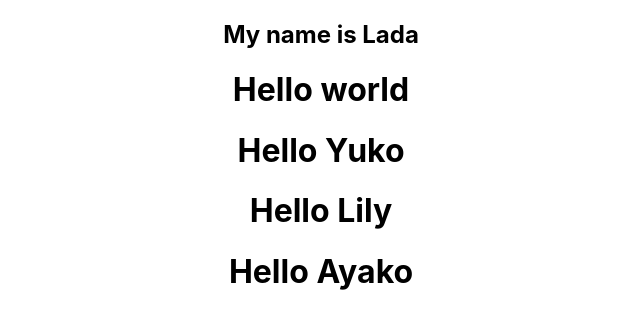
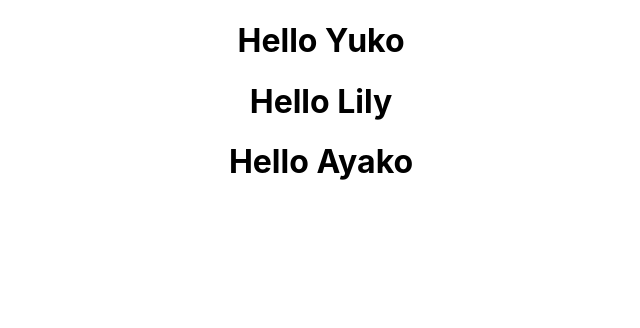
Before and after one commit to phoebehala/github-practice, a React (Create React App) app: page / in a window 1280 px wide. Shown: the top 328 px of the page, without its empty margins (319-959 px from the left). Built offline with nearby package versions, Linux system fonts and the light colour scheme.

Commit message:
delete greetings

```diff
--- a/src/App.js
+++ b/src/App.js
@@ -4,8 +4,6 @@ import "./App.css";
 function App() {
   return (
     <div className="App">
-      <h2>My name is Lada</h2>
-      <h1>Hello world</h1>
       <h1>Hello Yuko</h1>
       <h1>Hello Lily</h1>
       <h1>Hello Ayako</h1>
```
